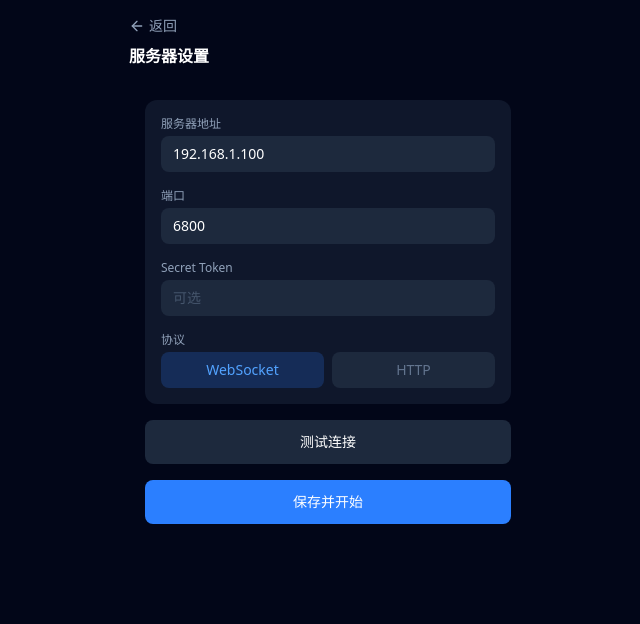
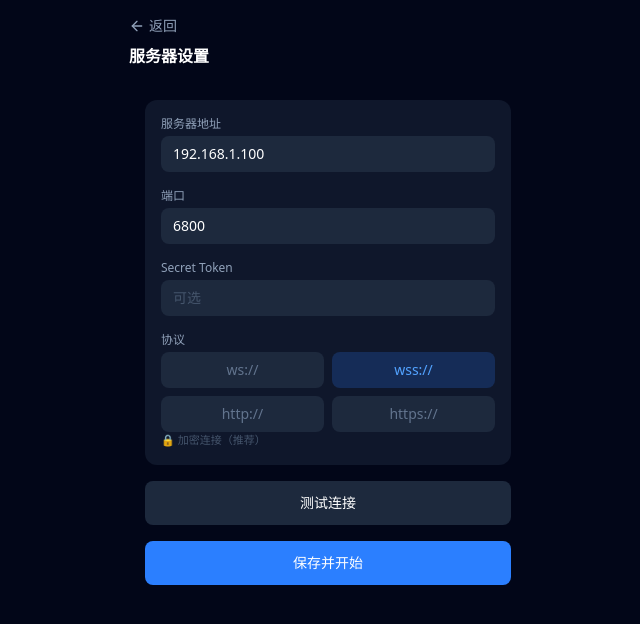
Before and after one commit to ace0ge/AriaDash-web, a React (Vite) app: page /#/settings in a window 1280 px wide. Shown: the top 624 px of the page, without its empty margins (312-952 px from the left). Built offline with nearby package versions, Linux system fonts and the light colour scheme; no server answers.

Commit message:
Support secure protocols (wss/https)

```diff
--- a/src/api/aria2.ts
+++ b/src/api/aria2.ts
@@ -1,4 +1,4 @@
-import type { Aria2Config, DownloadTask, GlobalStat, RpcNotification, RpcResponse } from './types'
+import type { Aria2Config, Aria2Protocol, DownloadTask, GlobalStat, RpcNotification, RpcResponse } from './types'
 
 type PendingEntry = {
   resolve: (value: unknown) => void
@@ -14,11 +14,17 @@ export class Aria2Client {
 
   constructor(private config: Aria2Config) {}
 
+  private static SCHEMES: Record<Aria2Protocol, string> = {
+    ws: 'ws',
+    wss: 'wss',
+    http: 'http',
+    https: 'https',
+  }
+
   private get baseUrl(): string {
-    const { host, port } = this.config
-    return this.config.protocol === 'ws'
-      ? `ws://${host}:${port}/jsonrpc`
-      : `http://${host}:${port}/jsonrpc`
+    const { host, port, protocol } = this.config
+    const scheme = Aria2Client.SCHEMES[protocol]
+    return `${scheme}://${host}:${port}/jsonrpc`
   }
 
   private get secretParam(): unknown[] {
@@ -26,7 +32,7 @@ export class Aria2Client {
   }
 
   async connect(): Promise<void> {
-    if (this.config.protocol === 'ws') {
+    if (this.config.protocol === 'ws' || this.config.protocol === 'wss') {
       await this.connectWebSocket()
     }
   }
@@ -87,7 +93,8 @@ export class Aria2Client {
   }
 
   private async call<T>(method: string, ...params: unknown[]): Promise<T> {
-    if (this.config.protocol === 'ws' && this.ws && this.connected) {
+    const isWs = this.config.protocol === 'ws' || this.config.protocol === 'wss'
+    if (isWs && this.ws && this.connected) {
       return this.callWs<T>(method, params)
     }
     return this.callHttp<T>(method, params)
--- a/src/api/types.ts
+++ b/src/api/types.ts
@@ -43,18 +43,20 @@ export interface GlobalStat {
   numStoppedTotal: string
 }
 
+export type Aria2Protocol = 'ws' | 'wss' | 'http' | 'https'
+
 export interface Aria2Config {
   host: string
   port: number
   secret: string
-  protocol: 'ws' | 'http'
+  protocol: Aria2Protocol
 }
 
 export const DEFAULT_CONFIG: Aria2Config = {
   host: '192.168.1.100',
   port: 6800,
   secret: '',
-  protocol: 'ws',
+  protocol: 'wss',
 }
 
 export interface RpcRequest {
--- a/src/components/ServerConfig.tsx
+++ b/src/components/ServerConfig.tsx
@@ -14,7 +14,7 @@ export function ServerConfig({ config, onSave }: ServerConfigProps) {
   const [host, setHost] = useState(config.host)
   const [port, setPort] = useState(String(config.port))
   const [secret, setSecret] = useState(config.secret)
-  const [protocol, setProtocol] = useState<'ws' | 'http'>(config.protocol)
+  const [protocol, setProtocol] = useState(config.protocol)
   const [testStatus, setTestStatus] = useState<TestStatus>('idle')
 
   const handleTest = async () => {
@@ -71,21 +71,26 @@ export function ServerConfig({ config, onSave }: ServerConfigProps) {
           </div>
           <div>
             <label className="mb-1 block text-xs font-medium text-slate-400">协议</label>
-            <div className="flex gap-2">
-              {(['ws', 'http'] as const).map((p) => (
+            <div className="grid grid-cols-2 gap-2">
+              {([{ v: 'ws', l: 'ws://' }, { v: 'wss', l: 'wss://' }, { v: 'http', l: 'http://' }, { v: 'https', l: 'https://' }] as const).map(({ v, l }) => (
                 <button
-                  key={p}
-                  onClick={() => setProtocol(p)}
-                  className={`flex-1 rounded-lg py-2 text-sm font-medium ${
-                    protocol === p
+                  key={v}
+                  onClick={() => setProtocol(v)}
+                  className={`rounded-lg py-2 text-sm font-medium ${
+                    protocol === v
                       ? 'bg-blue-500/20 text-blue-400'
                       : 'bg-slate-800 text-slate-500'
                   }`}
                 >
-                  {p === 'ws' ? 'WebSocket' : 'HTTP'}
+                  {l}
                 </button>
               ))}
             </div>
+            <p className="text-[11px] text-slate-600">
+              {protocol.startsWith('wss') || protocol.startsWith('https')
+                ? '🔒 加密连接（推荐）'
+                : '⚠️ 非加密连接'}
+            </p>
           </div>
         </div>
       </div>
```
